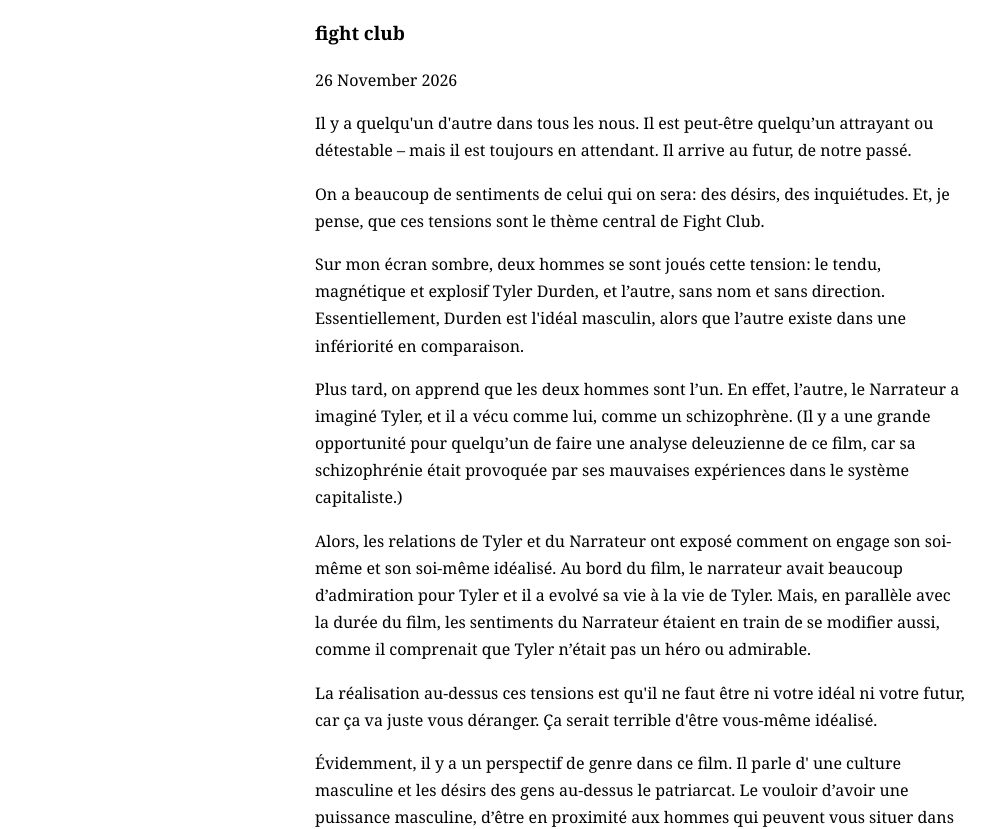
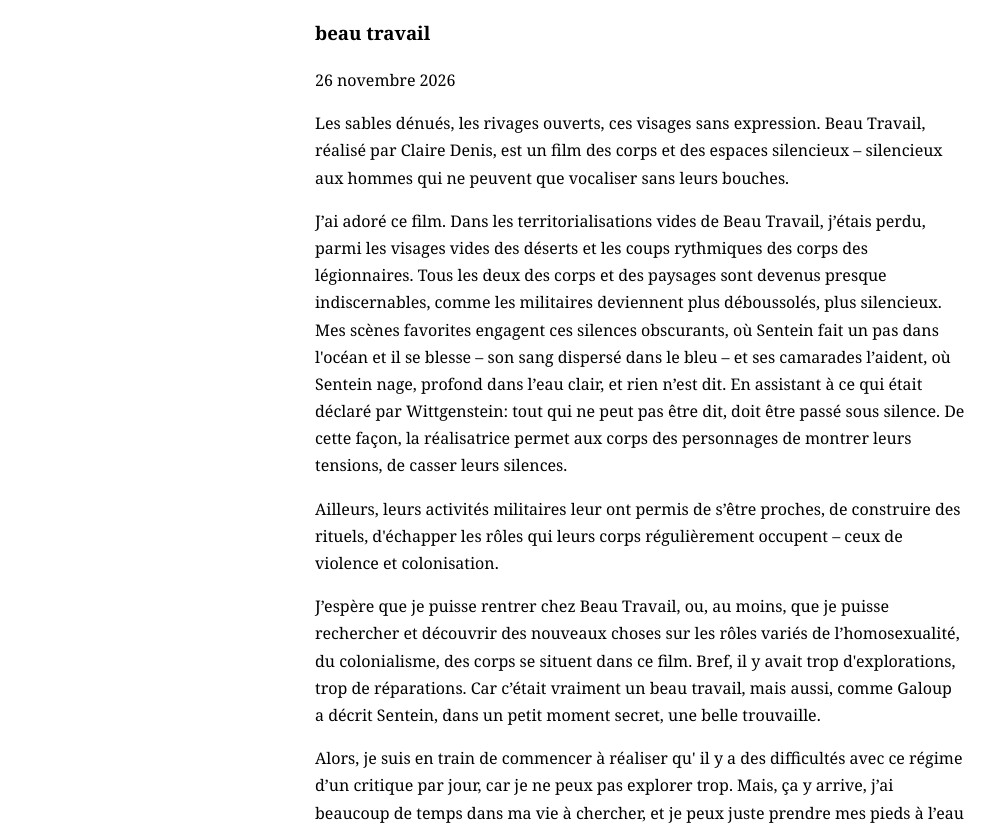
Before and after one commit to tonmarko/tonmarko.github.io, a plain HTML site: page reviews.html in a window 1280 px wide. Shown: the part 133-962 px from the top of the page, without its empty margins (0-995 px from the left). Drawn offline with Linux system fonts and the light colour scheme.

Commit message:
added beau travail

```diff
--- a/reviews.html
+++ b/reviews.html
@@ -14,7 +14,20 @@
   <main>
 <main>
   <h2>Reviews</h2>
+<article lang="fr">
+  <h3>beau travail</h3>
+  <p class="date">26 novembre 2026</p>
 
+  <p>Les sables dénués, les rivages ouverts, ces visages sans expression. Beau Travail, réalisé par Claire Denis, est un film des corps et des espaces silencieux – silencieux aux hommes qui ne peuvent que vocaliser sans leurs bouches.</p>
+
+  <p>J’ai adoré ce film. Dans les territorialisations vides de Beau Travail, j’étais perdu, parmi les visages vides des déserts et les coups rythmiques des corps des légionnaires. Tous les deux des corps et des paysages sont devenus presque indiscernables, comme les militaires deviennent plus déboussolés, plus silencieux. Mes scènes favorites engagent ces silences obscurants, où Sentein fait un pas dans l'océan et il se blesse – son sang dispersé dans le bleu – et ses camarades l’aident, où Sentein nage, profond dans l’eau clair, et rien n’est dit. En assistant à ce qui était déclaré par Wittgenstein: tout qui ne peut pas être dit, doit être passé sous silence. De cette façon, la réalisatrice permet aux corps des personnages de montrer leurs tensions, de casser leurs silences.</p>
+
+  <p>Ailleurs, leurs activités militaires leur ont permis de s’être proches, de construire des rituels, d'échapper les rôles qui leurs corps régulièrement occupent – ceux de violence et colonisation.</p>
+
+  <p>J’espère que je puisse rentrer chez Beau Travail, ou, au moins, que je puisse rechercher et découvrir des nouveaux choses sur les rôles variés de l’homosexualité, du colonialisme, des corps se situent dans ce film. Bref, il y avait trop d'explorations, trop de réparations. Car c’était vraiment un beau travail, mais aussi, comme Galoup a décrit Sentein, dans un petit moment secret, une belle trouvaille.</p>
+
+  <p>Alors, je suis en train de commencer à réaliser qu' il y a des difficultés avec ce régime d’un critique par jour, car je ne peux pas explorer trop. Mais, ça y arrive, j’ai beaucoup de temps dans ma vie à chercher, et je peux juste prendre mes pieds à l’eau superficiellement à présent.</p>
+</article>
   <article>
     <h3>fight club</h3>
     <p class="date">26 November 2026</p>
```
